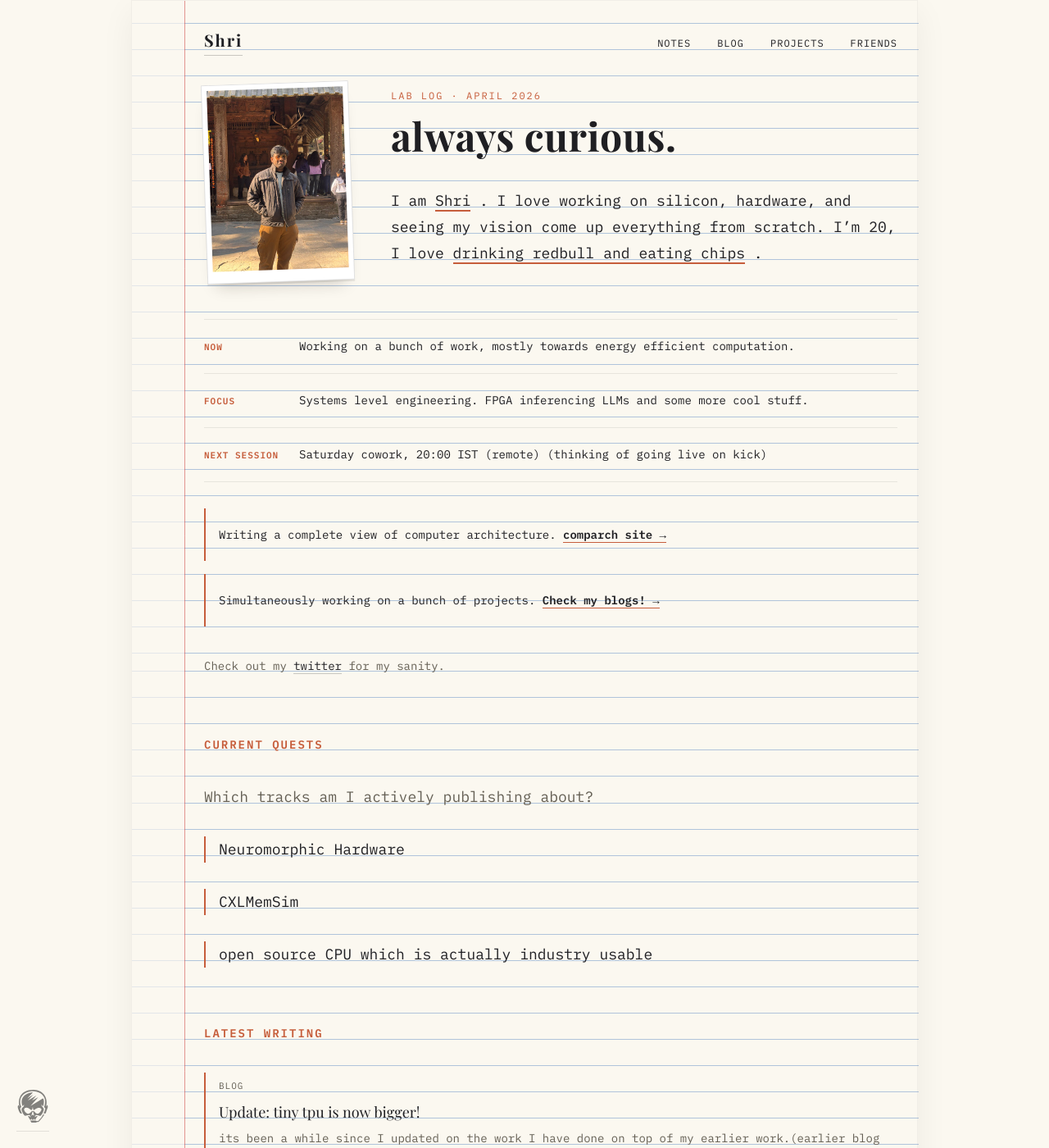
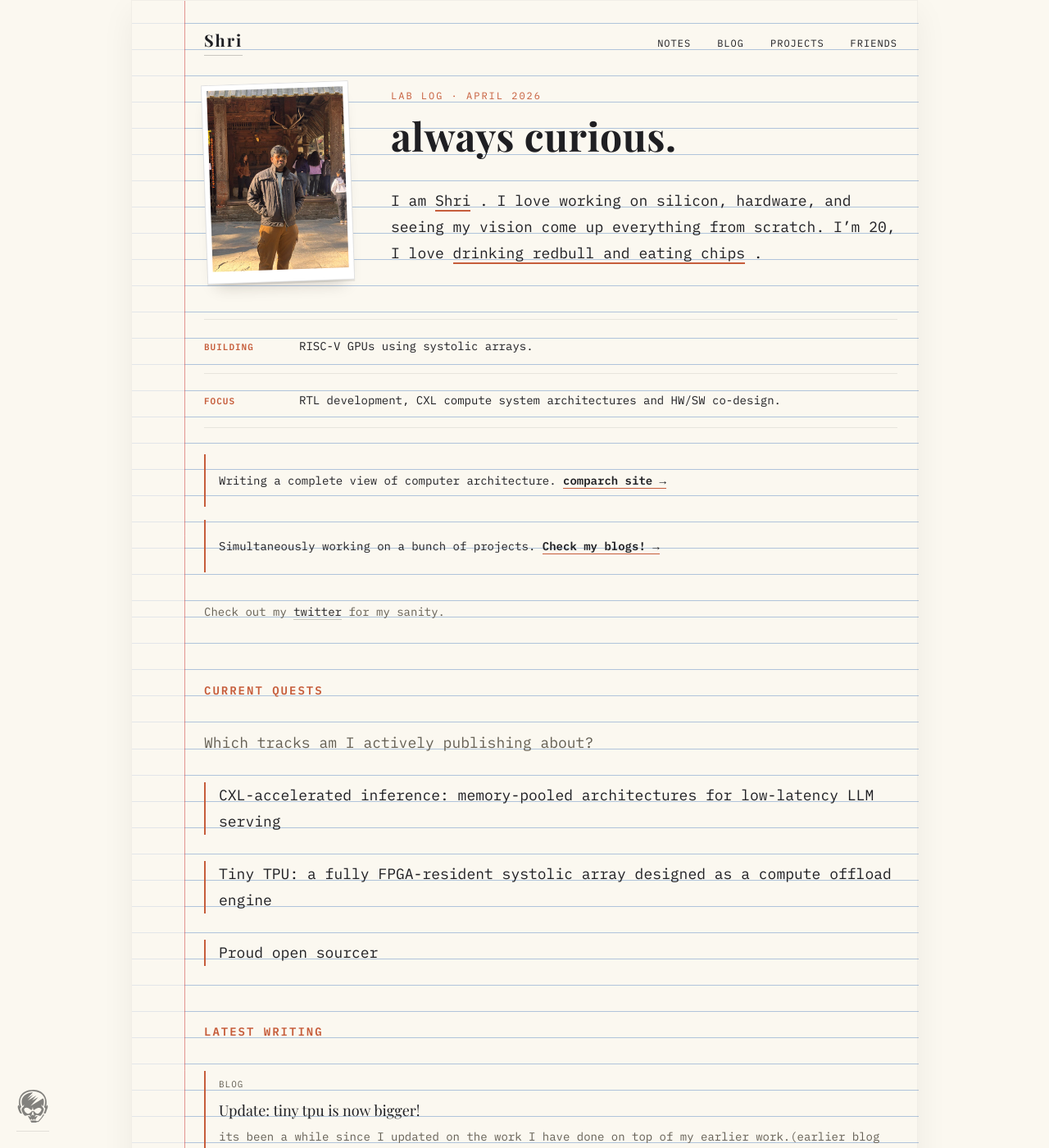
Before and after one commit to 5iri/5iri.github.io, a Jekyll site: the page built from index.html, in a window 1280 px wide and 1400 px high. Shown: the whole window at 82% size. Built offline with Jekyll 4.4.1, drawn with Linux system fonts in a browser that asks for light colours; some of the changed text lies outside the part shown.

Commit message:
landing page now looks so much better lah

```diff
--- a/index.html
+++ b/index.html
@@ -33,16 +33,12 @@ nav_order: 1
 
   <div class="hero-status">
     <div class="hero-status-item">
-      <span class="hero-status-label">now</span>
-      <span class="hero-status-text">Working on a bunch of work, mostly towards energy efficient computation.</span>
+      <span class="hero-status-label">building</span>
+      <span class="hero-status-text">RISC-V GPUs using systolic arrays.</span>
     </div>
     <div class="hero-status-item">
       <span class="hero-status-label">focus</span>
-      <span class="hero-status-text">Systems level engineering. FPGA inferencing LLMs and some more cool stuff.</span>
-    </div>
-    <div class="hero-status-item">
-      <span class="hero-status-label">next session</span>
-      <span class="hero-status-text">Saturday cowork, 20:00 IST (remote) (thinking of going live on kick)</span>
+      <span class="hero-status-text">RTL development, CXL compute system architectures and HW/SW co-design.</span>
     </div>
   </div>
 
@@ -62,9 +58,9 @@ nav_order: 1
   <h2 class="section-title">Current quests</h2>
   <p class="section-desc">Which tracks am I actively publishing about?</p>
   <ul class="list-ruled">
-    <li>Neuromorphic Hardware</li>
-    <li>CXLMemSim</li>
-    <li>open source CPU which is actually industry usable</li>
+    <li>CXL-accelerated inference: memory-pooled architectures for low-latency LLM serving</li>
+    <li>Tiny TPU: a fully FPGA-resident systolic array designed as a compute offload engine</li>
+    <li>Proud open sourcer</li>
   </ul>
 </section>
 
```
Also changed, not shown: other parts of index.html (+1 -1 lines).
